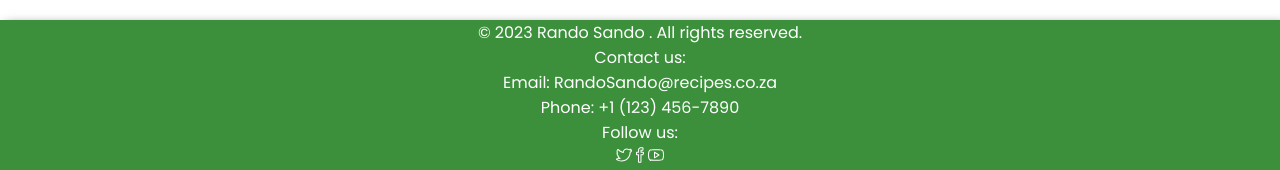
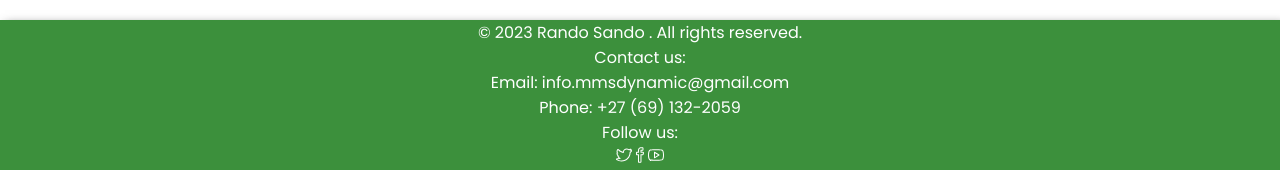
Before and after one commit to Sheilakobue/Recipe-App, a Next.js app: page /recipe in a window 1280 px wide. Shown: the part 198-368 px from the top of the page. Built offline with nearby package versions, Linux system fonts and the light colour scheme; no server answers.

Commit message:
added contact details

```diff
--- a/components/footer/footer.js
+++ b/components/footer/footer.js
@@ -10,8 +10,8 @@ export default function Footer() {
                 </div>
                 <div className={styles.info}>
                     <p>Contact us: </p>
-                    <p>Email: RandoSando@recipes.co.za</p>
-                    <p>Phone: +1 (123) 456-7890</p>
+                    <p>Email: info.mmsdynamic@gmail.com</p>
+                    <p>Phone: +27 (69) 132-2059</p>
 
                 </div>
                 <div className="{styles.socialMedia}">
```
